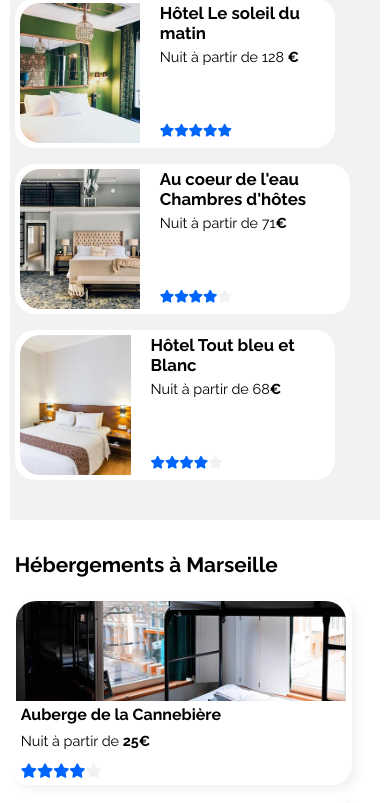
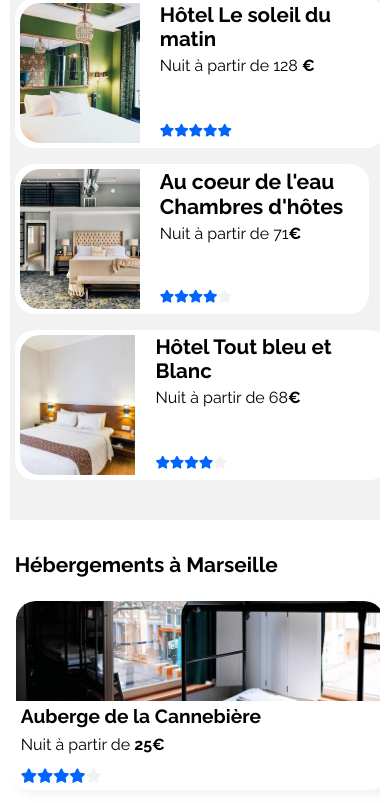
Before and after one commit to Bipce/ClaireRoyer_2_12082021, a plain HTML site: page index.html in a window 390 px wide. Shown: the part 750-1553 px from the top of the page. Drawn offline with Linux system fonts and the light colour scheme.

Commit message:
Changement responsive smartphone

```diff
--- a/styles.css
+++ b/styles.css
@@ -526,7 +526,7 @@ footer li {
 
 /* Smartphone design */
 
-@media screen and (min-width: 360px) and (max-width: 420px) {
+@media screen and (min-width: 360px) and (max-width: 414px) {
   body {
     margin: 0;
     max-width: 420px;
@@ -646,6 +646,7 @@ footer li {
 
   #city {
     padding: 16px 0px;
+    padding-left: 5px;
   }
 
   #research {
@@ -722,7 +723,7 @@ footer li {
   .popular_figure {
     margin-top: 0;
     margin-bottom: 0;
-    width: 310px;
+    width: 75%;
     padding: 5px;
   }
 
@@ -731,9 +732,14 @@ footer li {
     height: 140px;
   }
 
-  .name {
+  .popular_figure .name {
     font-size: 0.9em;
   }
+
+  #popular_heart .name {
+    font-size: 0.8em;
+  }
+
   aside p {
     font-size: 0.9em;
   }
@@ -743,8 +749,13 @@ footer li {
   }
 
   #popular_heart {
-    width: 68%;
+    width: 69%;
     padding: 5px;
+    word-wrap: break-word;
+  }
+
+  #popular_heart h3 {
+    font-size: 1.2em;
   }
 
   aside {
@@ -878,6 +889,74 @@ footer li {
   }
 }
 
+@media screen and (min-width: 390px) and (max-width: 414px) {
+  /* First section --> Aside: Popular */
+
+  .popular_figure {
+    margin-top: 0;
+    margin-bottom: 0;
+    width: 78%;
+    padding: 5px;
+  }
+
+  #popular_heart {
+    width: 72%;
+  }
+
+  #popular .name {
+    font-size: 1.1em;
+  }
+
+  #popular p {
+    font-size: 1em;
+  }
+
+  /* First section --> Marseille */
+
+  #marseille {
+    width: 85%;
+  }
+
+  #first_ligne,
+  #second_ligne {
+    width: 120%;
+  }
+
+  #marseille article {
+    width: 378px;
+  }
+
+  #marseille article img {
+    height: 100px;
+    width: 368px;
+  }
+
+  #marseille article h3 {
+    font-size: 1.2em;
+  }
+
+  #marseille article p {
+    font-size: 1em;
+  }
+
+  /* Second section --> Activities */
+}
+
+#activities img {
+  height: 100px;
+  width: 360px;
+}
+
+.big_photo,
+.small_photo {
+  width: 370px;
+  margin: 0;
+}
+
+#activities p {
+  font-size: 1em;
+}
+
 @media screen and (min-width: 768px) and (max-width: 1000px) {
   body {
     margin: 0;
```
